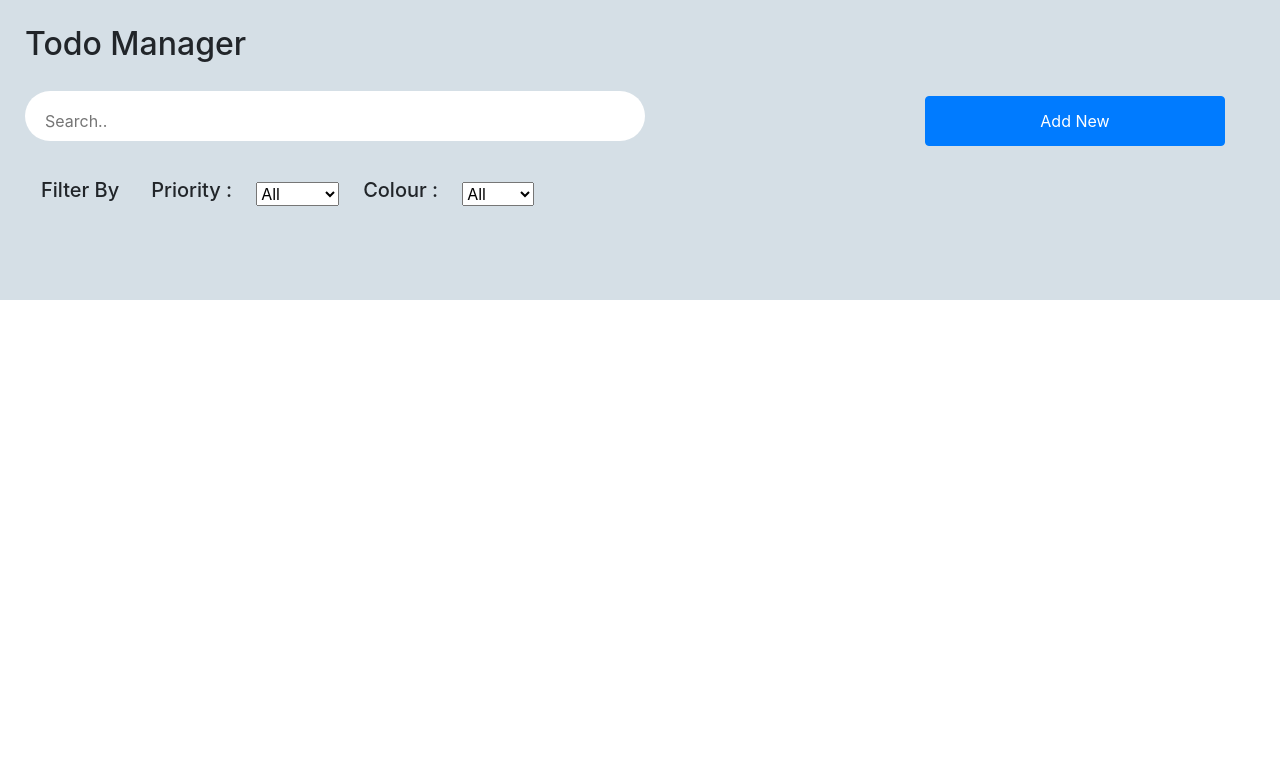
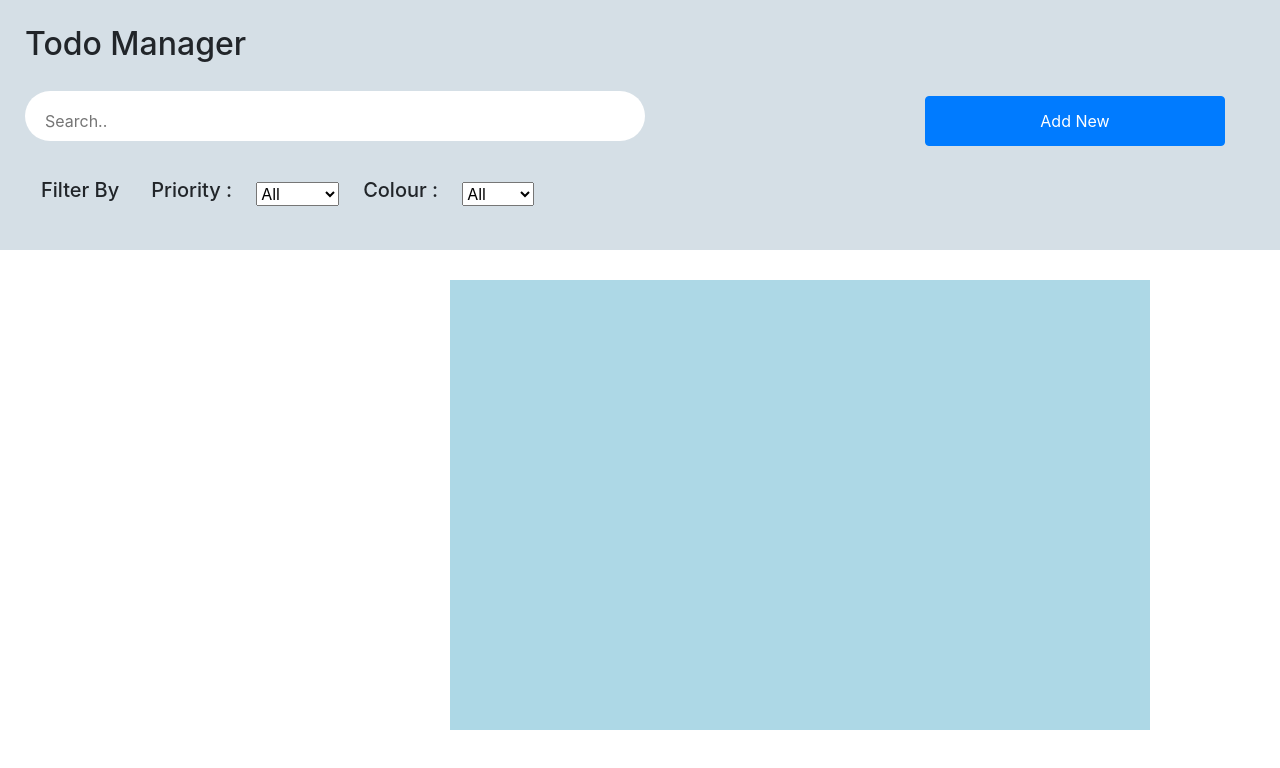
Before and after one commit to Thanukshi/Todo-Manager, a React (Create React App) app: page / in a window 1280 px wide. Shown: the top 768 px of the page. Built offline with nearby package versions, Linux system fonts and the light colour scheme.

Commit message:
Styles Updated

```diff
--- a/src/App.css
+++ b/src/App.css
@@ -1,5 +1,5 @@
 .header-container{
-  height : 300px;
+  height : 250px;
   background-color: #d5dfe6;
   padding : 25px;
 }
@@ -22,13 +22,16 @@
 }
 
 .todo-list-container{
+  margin-top:30px;
   margin-left:450px;
-  height : 500px;
+  height : 450px;
   width:700px;
+  overflow: auto;
+  background-color: lightblue;
+  padding: 20px;
 }
 
 .todo-content{
-  margin:18px;
   height: 100px;
   padding: 20px;
 }
@@ -43,7 +46,6 @@
 }
 
   .search_input{
-  color: white;
   border: 0;
   outline: 0;
   background: none;
```
